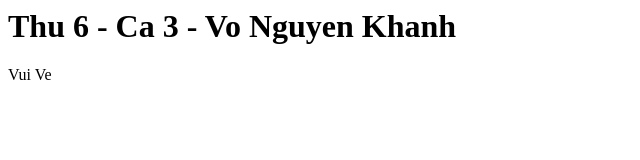
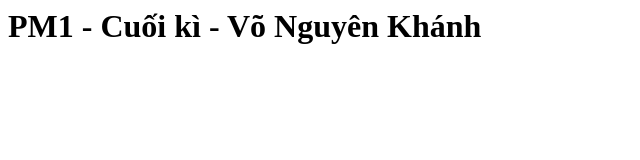
Before and after one commit to NguyenKhanh0426/bai1, a plain HTML site: page index.html in a window 1280 px wide. Shown: the whole page, without its empty margins (0-640 px from the left). Drawn offline with Linux system fonts and the light colour scheme.

Commit message:
Cap nhat

```diff
--- a/index.html
+++ b/index.html
@@ -1,2 +1 @@
-<h1>Thu 6 - Ca 3 - Vo Nguyen Khanh</h1>
-<p> Vui Ve</p>
+<h1>PM1 - Cuối kì - Võ Nguyên Khánh</h1>
```
